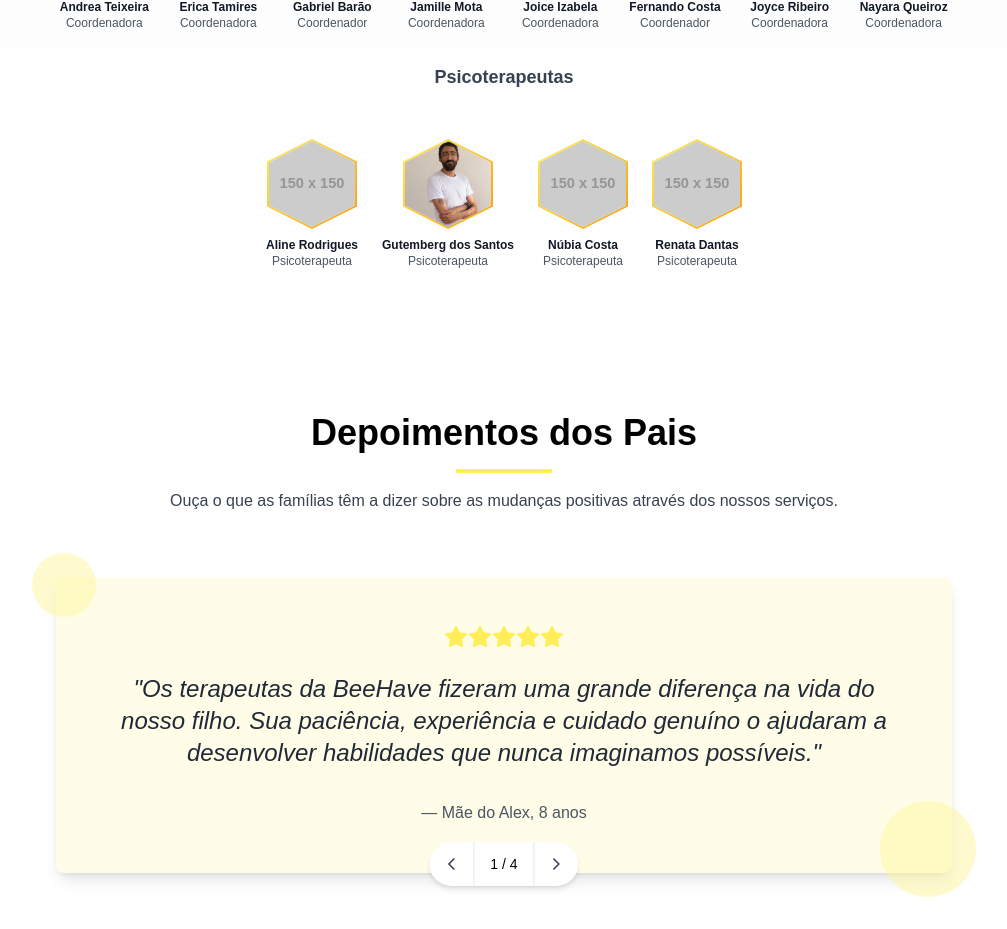
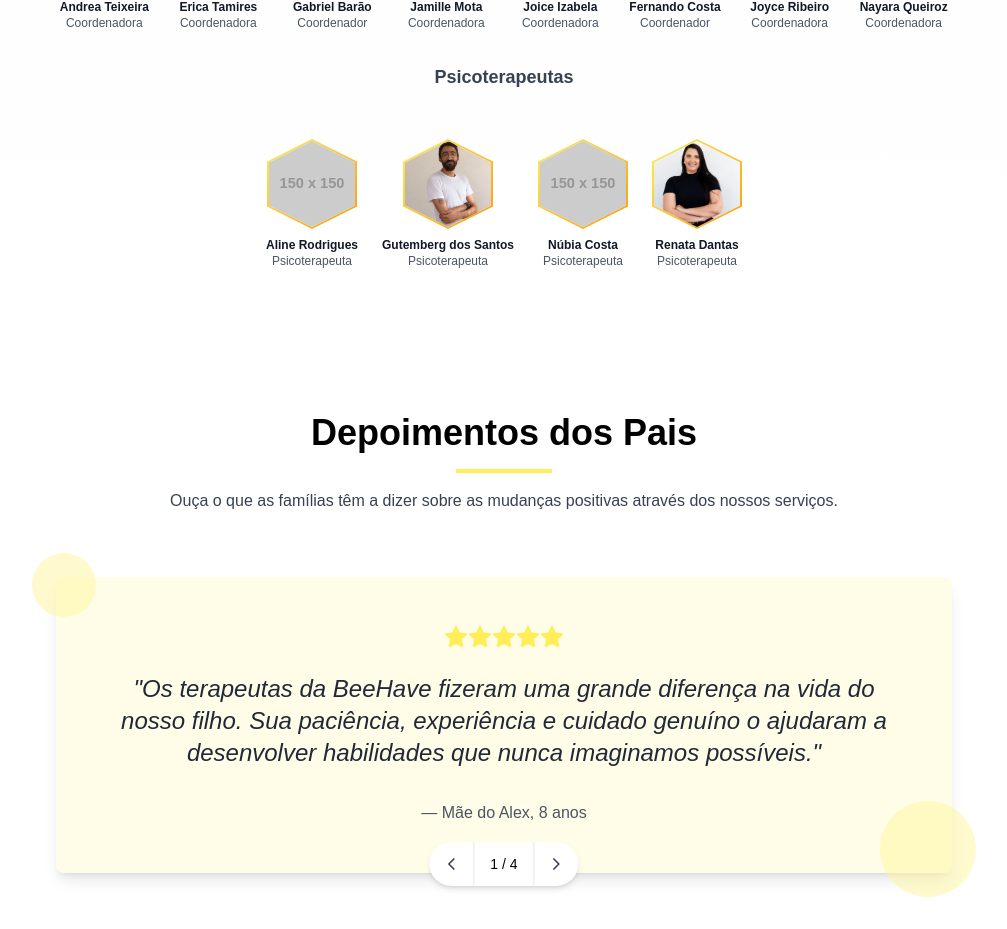
Before and after one commit to MichaelFelixPE/beehave-, a React (Vite) app: page / in a window 1280 px wide. Shown: the part 4373-5302 px from the top of the page, without its empty margins (136-1143 px from the left). Built offline with nearby package versions, Linux system fonts and the light colour scheme; a web font is replaced by a local one.

Commit message:
Updated Team.tsx

```diff
--- a/src/components/sections/Team.tsx
+++ b/src/components/sections/Team.tsx
@@ -126,7 +126,7 @@ const teamHierarchy: TeamMember[] = [
           {
             name: 'Renata Dantas',
             role: 'Psicoterapeuta',
-            image: 'https://via.placeholder.com/150',
+            image: '/src/components/sections/Renata-foto-up.jpeg',
             level: 'E',
           },
         ],
```
